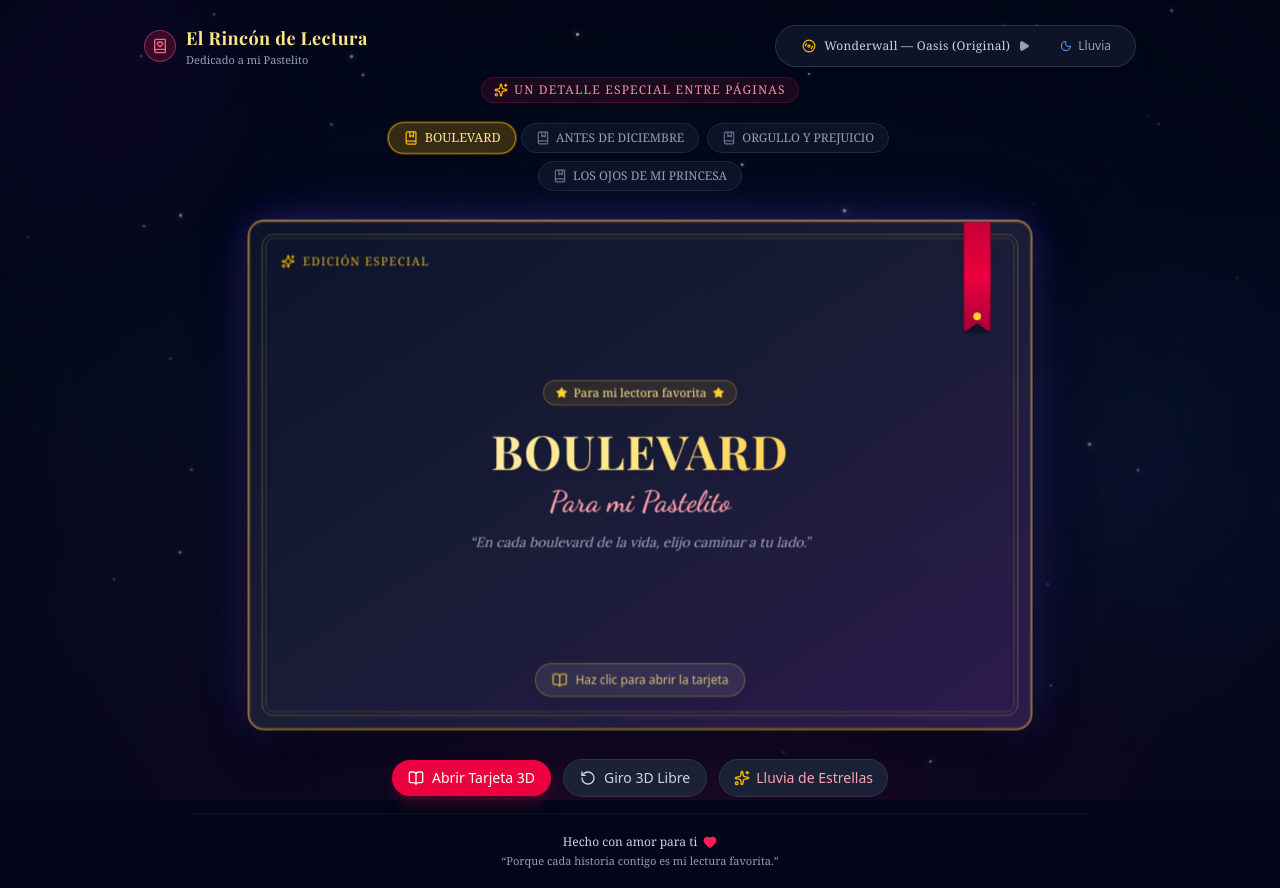
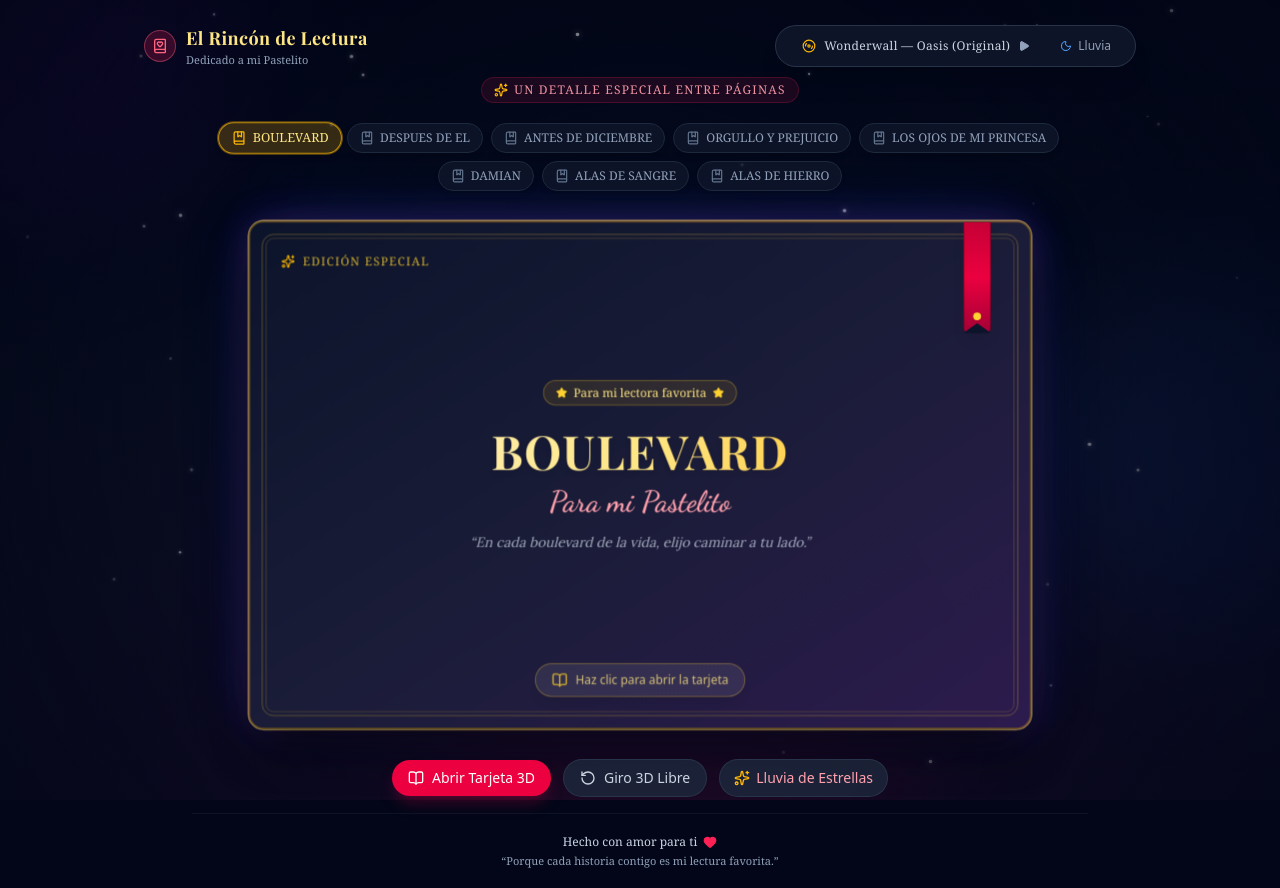
Before and after one commit to Jhan-ux/libro, a Next.js app: page / in a window 1280 px wide. Built offline with nearby package versions, Linux system fonts and the light colour scheme; a web font is replaced by a local one.

Commit message:
feat: Biblioteca con 8 libros ordenados (Boulevard, Despues de el, Antes de Diciembre, Orgullo y Prejuicio, Los Ojos de Mi Princesa, Damian, Alas de Sangre, Alas de Hierro) con frases de amor autenticas

```diff
--- a/src/components/BookCard3D.tsx
+++ b/src/components/BookCard3D.tsx
@@ -42,35 +42,61 @@ export const BOOKS_DATA: BookData[] = [
     subtitle: "En cada boulevard de la vida, elijo caminar a tu lado.",
     leftPageHeader: "Boulevard de Recuerdos",
     secretNote:
-      "Pastelito, cada vez que leas un libro y sientas mariposas o llores con el final, recuerda que aquí estoy yo para escucharte contarme cada detalle. Eres mi persona favorita en todo el universo.",
+      "Pastelito, cada vez que leas un libro y sientas mariposas o llores con el final, recuerda que aqui estoy yo para escucharte contarme cada detalle. Eres mi persona favorita en todo el universo.",
     quotes: [
       {
         text: "Rompe mi corazón, pero no te vayas, nunca lo hagas.",
-        author: "Flor M. Salvador, Boulevard",
-      },
-      {
-        text: "¿Quién dijo que después de la tormenta hay sol, cuando puede haber un rayo?",
-        author: "Flor M. Salvador, Boulevard",
+        author: "Luke Howland, Boulevard",
       },
       {
         text: "Sé que estoy jodido porque no me enamoré de sus virtudes, me enamoré de sus defectos.",
-        author: "Flor M. Salvador, Boulevard",
+        author: "Luke Howland, Boulevard",
       },
       {
-        text: "Al final de cuentas todos terminamos igual, en un boulevard de los sueños rotos.",
+        text: "Él era oscuridad. Ella un rayo de sol. Y, sin embargo, juntos crearon su propio refugio.",
         author: "Flor M. Salvador, Boulevard",
       },
       {
         text: "Fuimos perfectamente imperfectos... Las reglas de las matemáticas dicen que negativo por negativo iguala a positivo. Entonces, ¿qué fuimos Luke y yo?",
+        author: "Hasley Weigel, Boulevard",
+      },
+      {
+        text: "De todos los libros del mundo y de todas las historias posibles, tú siempre serás mi favorita.",
         author: "Flor M. Salvador, Boulevard",
       },
+    ],
+  },
+  {
+    id: "despues-de-el",
+    title: "DESPUES DE EL",
+    author: "Flor M. Salvador",
+    coverGradient: "from-[#161233] via-[#281d42] to-[#40203d]",
+    ribbonGradient: "from-purple-700 via-pink-600 to-rose-800",
+    borderColor: "border-purple-400/40",
+    subtitle: "El amor verdadero trasciende el tiempo y se convierte en luz.",
+    leftPageHeader: "Un Nuevo Comienzo",
+    secretNote:
+      "Pastelito, en esta segunda parte Hasley aprendio que volver a empezar es el mayor acto de amor. Gracias por ser mi nuevo amanecer cada dia.",
+    quotes: [
       {
-        text: "Cuando un sueño muere, alimenta el boulevard.",
-        author: "Flor M. Salvador, Boulevard",
+        text: "Déjame ser el sosiego de tus miedos.",
+        author: "Flor M. Salvador, Después de Él",
       },
       {
-        text: "Él era oscuridad. Ella un rayo de sol. Y, sin embargo, juntos crearon su propio refugio.",
-        author: "Flor M. Salvador, Boulevard",
+        text: "El primer amor no se olvida, solo se aprende a amar con mayor profundidad y ternura.",
+        author: "Flor M. Salvador, Después de Él",
+      },
+      {
+        text: "El secreto de volver a empezar es darte otra oportunidad para ser feliz.",
+        author: "Flor M. Salvador, Después de Él",
+      },
+      {
+        text: "Aprender a sanar a tu lado es el milagro más hermoso que la vida me regaló.",
+        author: "Flor M. Salvador, Después de Él",
+      },
+      {
+        text: "Siempre habrá una parte de mi corazón que te pertenecerá eternamente.",
+        author: "Flor M. Salvador, Después de Él",
       },
     ],
   },
@@ -92,19 +118,19 @@ export const BOOKS_DATA: BookData[] = [
       },
       {
         text: "Eres mi punto débil... y no sabes lo aterrador y emocionante que es eso.",
-        author: "Joana Marcús, Antes de Diciembre",
-      },
-      {
-        text: "A veces, tenemos que hacer sacrificios por amor. Porque queremos a la otra persona más que a nosotros mismos.",
-        author: "Joana Marcús, Antes de Diciembre",
+        author: "Jack Ross, Antes de Diciembre",
       },
       {
         text: "Tú eres distinta.",
         author: "Jack Ross, Antes de Diciembre",
       },
       {
-        text: "No me fui con otra. No me fui con nadie. Tú fuiste quien se marchó. Y yo quería irme contigo, pero tú no estabas.",
-        author: "Jack Ross, Antes de Diciembre",
+        text: "A veces tenemos que hacer sacrificios por amor, porque queremos a la otra persona más que a nosotros mismos.",
+        author: "Joana Marcús, Antes de Diciembre",
+      },
+      {
+        text: "Estar contigo hace que cualquier invierno se sienta como el verano más cálido.",
+        author: "Joana Marcús, Antes de Diciembre",
       },
     ],
   },
@@ -125,16 +151,16 @@ export const BOOKS_DATA: BookData[] = [
         author: "Sr. Darcy, Orgullo y Prejuicio",
       },
       {
-        text: "He luchado en vano y ya no lo soporto más. Estos últimos meses han sido un tormento.",
+        text: "He luchado en vano y ya no lo soporto más. Estos últimos meses han sido un tormento... Mis sentimientos no pueden ser reprimidos.",
         author: "Sr. Darcy, Orgullo y Prejuicio",
       },
       {
-        text: "Podría perdonar fácilmente su orgullo si él no hubiese herido el mío.",
-        author: "Elizabeth Bennet, Orgullo y Prejuicio",
+        text: "Has hechizado mi cuerpo y mi alma, y te amo, te amo, te amo.",
+        author: "Sr. Darcy, Orgullo y Prejuicio",
       },
       {
-        text: "La imaginación de una dama es muy rápida: salta de la admiración al amor, del amor al matrimonio en un instante.",
-        author: "Jane Austen, Orgullo y Prejuicio",
+        text: "No puedo fijar la hora, ni el lugar, ni la mirada, ni las palabras que pusieron los cimientos de mi amor. Hace ya demasiado tiempo. Estaba ya en la mitad antes de saber que había empezado.",
+        author: "Sr. Darcy, Orgullo y Prejuicio",
       },
       {
         text: "El amor no mira con los ojos, sino con el alma.",
@@ -159,20 +185,122 @@ export const BOOKS_DATA: BookData[] = [
         author: "Carlos C. Sánchez, Los Ojos de Mi Princesa",
       },
       {
-        text: "Sé que tal vez nunca estarás tangiblemente a mi lado, pero también sé que nunca te irás.",
+        text: "Te amo porque sí. No sé si lo merezcas, pero no me importa, pues no te amo por merecimiento sino por devoción.",
+        author: "Carlos C. Sánchez, Los Ojos de Mi Princesa",
+      },
+      {
+        text: "Sé que tal vez nunca podré expresar todo lo que provocas en mí, pero sé que nunca te irás de mi alma.",
         author: "José Carlos, Los Ojos de Mi Princesa",
       },
       {
-        text: "Te amo porque sí. No sé si lo merezcas, pero no me importa, pues no te amo porque te lo merezcas.",
+        text: "Toda mujer sueña con un amor sincero que la sepa escuchar, que la proteja y la trate como a una reina... y tú eres mi princesa.",
         author: "Carlos C. Sánchez, Los Ojos de Mi Princesa",
       },
       {
-        text: "Escribir es una forma de desahogarse sanamente cuando la sed nos invita a beber agua de mar.",
-        author: "Carlos C. Sánchez, Los Ojos de Mi Princesa",
+        text: "En el reflejo de tus ojos encontré la razón de todos mis versos.",
+        author: "José Carlos, Los Ojos de Mi Princesa",
+      },
+    ],
+  },
+  {
+    id: "damian",
+    title: "DAMIAN",
+    author: "Alex Mírez",
+    coverGradient: "from-[#0a0a0f] via-[#1c1322] to-[#2e112d]",
+    ribbonGradient: "from-fuchsia-900 via-purple-700 to-violet-950",
+    borderColor: "border-purple-500/40",
+    subtitle: "En medio de todos los secretos del mundo, mi unico refugio eres tu.",
+    leftPageHeader: "Misterios de Asfil",
+    secretNote:
+      "Pastelito, incluso en las historias mas intensas y misteriosas como Damian, el amor es esa fuerza inevitable que te atrapa por completo. Como yo contigo.",
+    quotes: [
+      {
+        text: "Te dejaré atraparme hasta el alma.",
+        author: "Alex Mírez, Damián",
       },
       {
-        text: "Toda mujer sueña con un hombre que la sepa escuchar, que no la juzgue duramente y que la trate como a una princesa.",
-        author: "Carlos C. Sánchez, Los Ojos de Mi Princesa",
+        text: "En medio del caos y los secretos, mi único lugar seguro siempre fuiste tú.",
+        author: "Alex Mírez, Damián",
+      },
+      {
+        text: "No me importa la oscuridad del mundo si es a tu lado donde me encuentro.",
+        author: "Alex Mírez, Damián",
+      },
+      {
+        text: "Hay miradas que te desmantelan por completo, y la tuya tiene el poder de paralizar mi mundo entero.",
+        author: "Alex Mírez, Damián",
+      },
+      {
+        text: "Mi corazón aprendió a latir con fuerza solo cuando tus pasos se cruzaron con los míos.",
+        author: "Alex Mírez, Damián",
+      },
+    ],
+  },
+  {
+    id: "alas-de-sangre",
+    title: "ALAS DE SANGRE",
+    author: "Rebecca Yarros",
+    coverGradient: "from-[#1a0f0f] via-[#2e1414] to-[#451818]",
+    ribbonGradient: "from-red-700 via-rose-700 to-red-950",
+    borderColor: "border-rose-500/40",
+    subtitle: "No hay un yo sin ti. Mi amor no es voluble.",
+    leftPageHeader: "El Cuadrante de los Jinetes",
+    secretNote:
+      "Pastelito, como le dijo Xaden a Violet: no hay un yo sin ti. Eres mi persona indestructible y mi mayor tesoro.",
+    quotes: [
+      {
+        text: "Mi amor por ti no es voluble, Violet. No hay un yo sin ti.",
+        author: "Xaden Riorson, Alas de Sangre",
+      },
+      {
+        text: "He sido tuyo desde hace más tiempo del que podrías imaginar.",
+        author: "Xaden Riorson, Alas de Sangre",
+      },
+      {
+        text: "Me diste tu corazón, y te juro que voy a protegerlo con mi propia vida.",
+        author: "Xaden Riorson, Alas de Sangre",
+      },
+      {
+        text: "Estar contigo es estar en casa. La única persona en este mundo de la que nunca me cansaré.",
+        author: "Rebecca Yarros, Alas de Sangre",
+      },
+      {
+        text: "Violencia, recuerda que solo el cuerpo es frágil. Tu espíritu y nuestro amor son indestructibles.",
+        author: "Xaden Riorson, Alas de Sangre",
+      },
+    ],
+  },
+  {
+    id: "alas-de-hierro",
+    title: "ALAS DE HIERRO",
+    author: "Rebecca Yarros",
+    coverGradient: "from-[#111827] via-[#1f2937] to-[#374151]",
+    ribbonGradient: "from-slate-600 via-cyan-800 to-slate-900",
+    borderColor: "border-cyan-300/40",
+    subtitle: "Eres mi gravedad. Nada en mi mundo funciona sin ti.",
+    leftPageHeader: "Fuego y Lealtad",
+    secretNote:
+      "Pastelito, como en Alas de Hierro: eres mi gravedad absoluta. En cualquier vida, siempre te elegiria a ti.",
+    quotes: [
+      {
+        text: "Te amo. Estoy enamorado de ti. Mi corazón solo late mientras el tuyo lo haga. Estás atrapada conmigo en esta vida y en cualquier otra que siga.",
+        author: "Xaden Riorson, Alas de Hierro",
+      },
+      {
+        text: "Eres mi gravedad. Nada en mi mundo funciona sin ti.",
+        author: "Xaden Riorson, Alas de Hierro",
+      },
+      {
+        text: "Incluso cuando no estoy contigo, solo estás tú en mi mente.",
+        author: "Xaden Riorson, Alas de Hierro",
+      },
+      {
+        text: "Acepta esto, Violet: me tienes a mí. Lo bueno, lo malo, lo imperdonable. Todo ello. Soy completamente tuyo.",
+        author: "Xaden Riorson, Alas de Hierro",
+      },
+      {
+        text: "Porque el amor, en su raíz, es esperanza. Esperanza de que la persona a la que le has confiado tu todo lo acunará y protegerá.",
+        author: "Rebecca Yarros, Alas de Hierro",
       },
     ],
   },
@@ -267,16 +395,16 @@ export default function BookCard3D() {
   return (
     <div className="relative w-full flex flex-col items-center justify-center py-4 px-4">
       {/* Bookshelf Tab Selector */}
-      <div className="mb-6 flex flex-wrap items-center justify-center gap-2 max-w-2xl mx-auto z-20">
+      <div className="mb-6 flex flex-wrap items-center justify-center gap-1.5 sm:gap-2 max-w-4xl mx-auto z-20">
         {BOOKS_DATA.map((book, idx) => {
           const isSelected = idx === selectedBookIndex;
           return (
             <button
               key={book.id}
               onClick={() => handleSelectBook(idx)}
-              className={`flex items-center gap-1.5 px-3.5 py-1.5 rounded-full text-xs font-serif transition-all shadow-md ${
+              className={`flex items-center gap-1.5 px-3 py-1.5 rounded-full text-xs font-serif transition-all shadow-md ${
                 isSelected
-                  ? "bg-amber-400/20 text-amber-200 border border-amber-400/60 ring-1 ring-amber-400/30 scale-105"
+                  ? "bg-amber-400/20 text-amber-200 border border-amber-400/70 ring-1 ring-amber-400/40 scale-105"
                   : "bg-slate-900/80 hover:bg-slate-800 text-slate-400 hover:text-slate-200 border border-slate-800"
               }`}
             >
@@ -341,14 +469,14 @@ export default function BookCard3D() {
                 <div className="flex items-center justify-between text-amber-900/60 mb-2 text-xs tracking-widest uppercase font-serif">
                   <span className="flex items-center gap-1.5 font-medium">
                     <BookOpen className="w-3.5 h-3.5 text-amber-700" />
-                    Frases del Libro
+                    Frases de Amor
                   </span>
                   <span className="font-mono text-[10px]">
                     {quoteIndex + 1} / {currentBook.quotes.length}
                   </span>
                 </div>
 
-                <h3 className="font-playfair text-xl sm:text-2xl font-bold text-slate-800 leading-tight">
+                <h3 className="font-playfair text-lg sm:text-2xl font-bold text-slate-800 leading-tight">
                   {currentBook.title}
                 </h3>
                 <p className="text-xs text-amber-800/70 italic font-serif mt-0.5">
```
